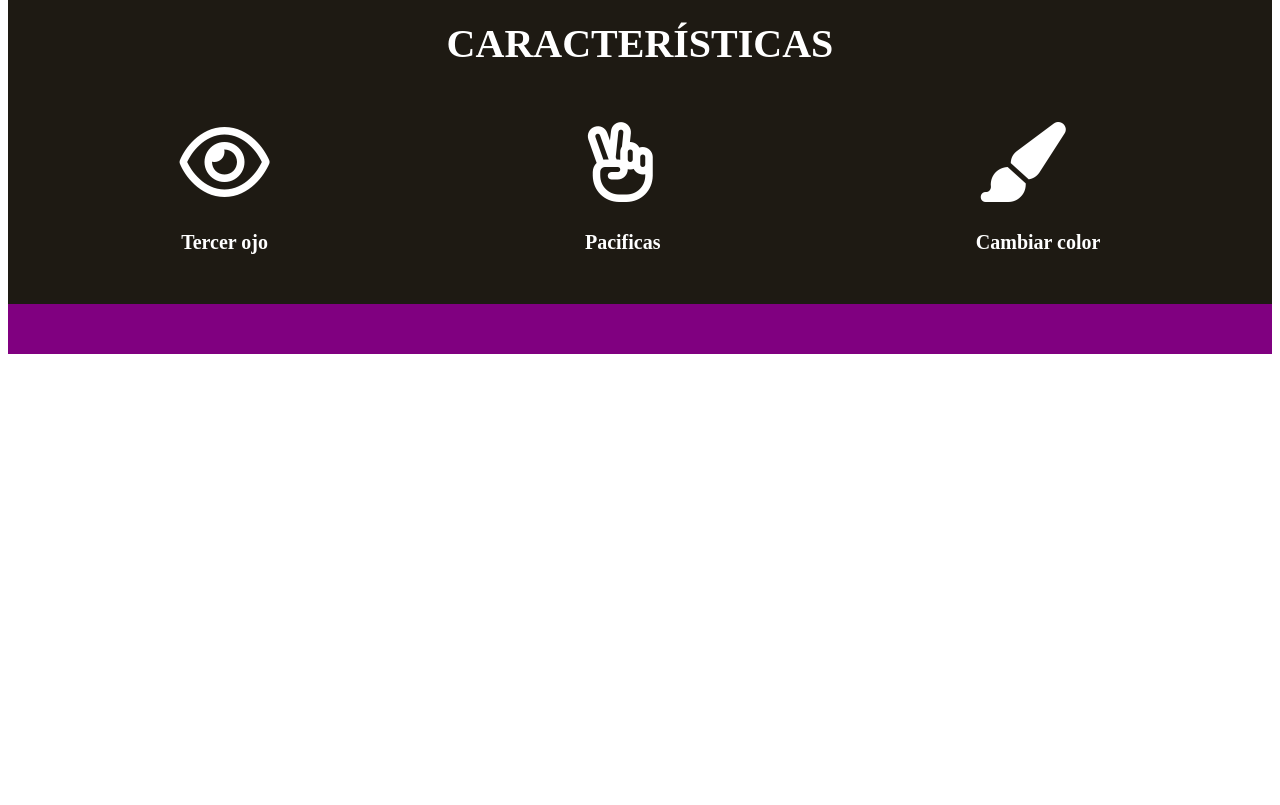
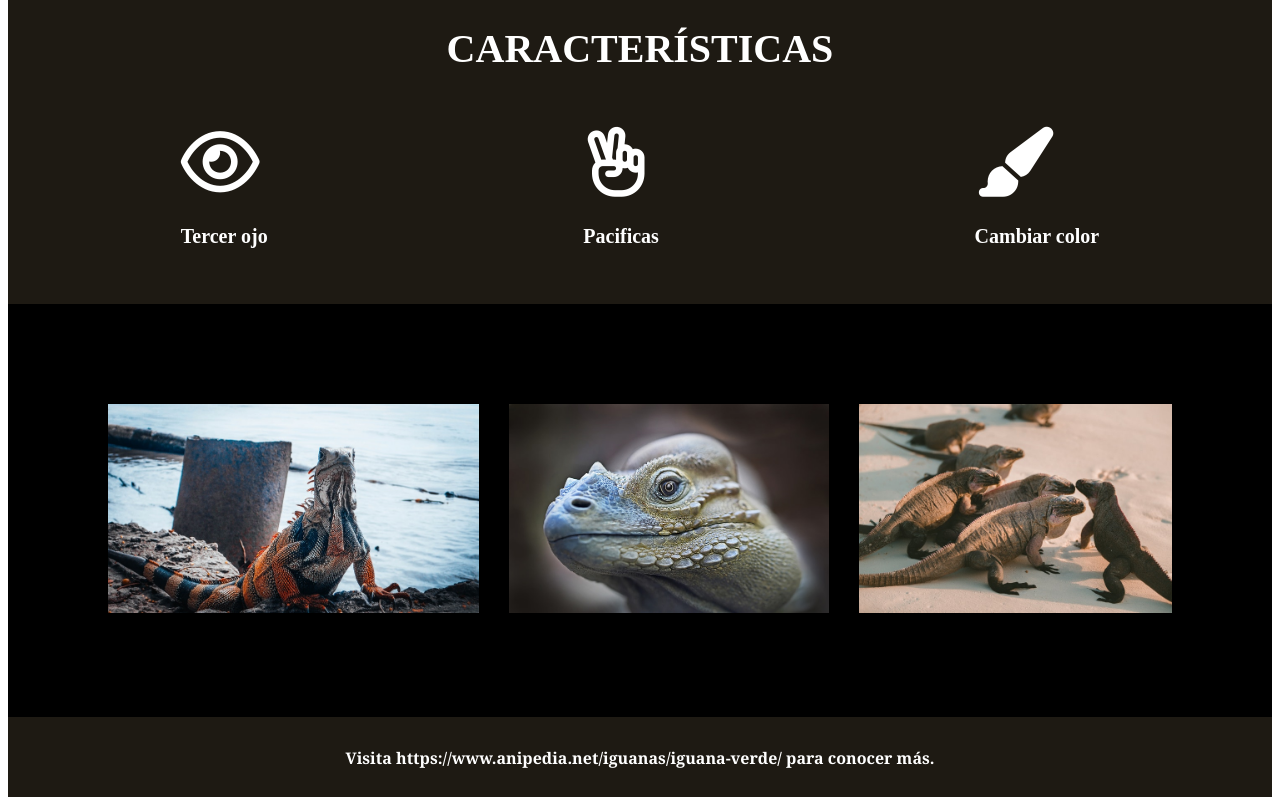
Before and after one commit to linsijiLaGuara/DL-IguanaPage, a plain HTML site: page index.html in a window 1280 px wide. Shown: the part 1200-2005 px from the top of the page. Before the commit the page ends 1562 px from the top, so only its background shows below. Drawn offline with nearby package versions, Linux system fonts and the light colour scheme; a web font is replaced by a local one.

Commit message:
add: footer para finalizar

```diff
--- a/assets/css/style.css
+++ b/assets/css/style.css
@@ -26,12 +26,14 @@
     padding-bottom: 7px;
 
 }
+
 h3 {
     font-size: 20px;
     text-align: center;
     font-family: Cambria 'Times New Roman';
 
 }
+
 .caja-2 {
     height: 727px;
     background-color: #000000;
@@ -52,6 +54,7 @@ h3 {
 
 
 }
+
 .right-iguana {
     width: 40%;
     height: 280px;
@@ -66,7 +69,7 @@ h3 {
     max-height: 100%;
     object-fit: contain;
     padding-top: 30px;
-    padding-right: ;
+    padding-right: 20px;
     padding-left: 25px;
 }
 
@@ -90,18 +93,19 @@ h3 {
     padding-top: 30px;
     padding-right: 150px;
     padding-left: 250px;
-    text-align:justify;
+    text-align: justify;
 
 }
 
 /* Media Query para pantallas pequeñas */
 @media (max-width: 768px) {
-    .left-parrafo{
+    .left-parrafo {
         width: 100%;
         padding: 10px;
     }
 
 }
+
 .caja-4 {
     height: 348px;
     background-color: #1E1A13;
@@ -131,10 +135,44 @@ h3 {
     /* se agrego fa-regular fa-hand-peace  y no fab fa-hand-peace ya que la version de la liberia no se encontro la que estaba en la implentacio
 
 */
-    font-size: 80px;
+    font-size: 70px;
 }
 
 .caja-5 {
-    height: 50px;
-    background-color: purple;
+    background-color: #000000;
+    display: flex;
+    justify-content: center;
+    align-items: center;
+    padding: 100px;
 }
+
+.content-iguanas {
+    display: flex;
+    justify-content: center;
+    align-items: center;
+    gap: 30px;
+}
+
+.iguanas img {
+    max-width: 100%;
+    height: auto;
+}
+
+.final {
+    background-color: #1E1A13;
+    height: 80px;
+}
+
+footer {
+    background-color: #1E1A13;
+    height: 20px;
+}
+
+h4 {
+    color: white;
+    font-family:Georgia, 'Times New Roman', Times, serif;
+    text-align: center;
+    margin: 0px;
+    padding-top: 30px;
+    padding-bottom: 20px;
+}
--- a/index.html
+++ b/index.html
@@ -68,7 +68,28 @@
         </div>
       </div>
 
-      <div class="caja-5"></div>
+      <div class="caja-5">
+        <div class="content-iguanas">
+          <div class="iguanas">
+            <img src="./assets/img/iguana-2.jpg" alt="iguana1" />
+          </div>
+          <div class="iguanas">
+            <img src="./assets/img/iguana-3.jpg" alt="iguana2" />
+          </div>
+
+          <div class="iguanas">
+            <img src="./assets/img/iguana-4.jpg" alt="iguana3" />
+          </div>
+        </div>
+      </div>
+      <div class="final">
+        <footer>
+          <h4>
+            Visita https://www.anipedia.net/iguanas/iguana-verde/ para conocer
+            más.
+          </h4>
+        </footer>
+      </div>
     </main>
   </body>
 </html>
```
